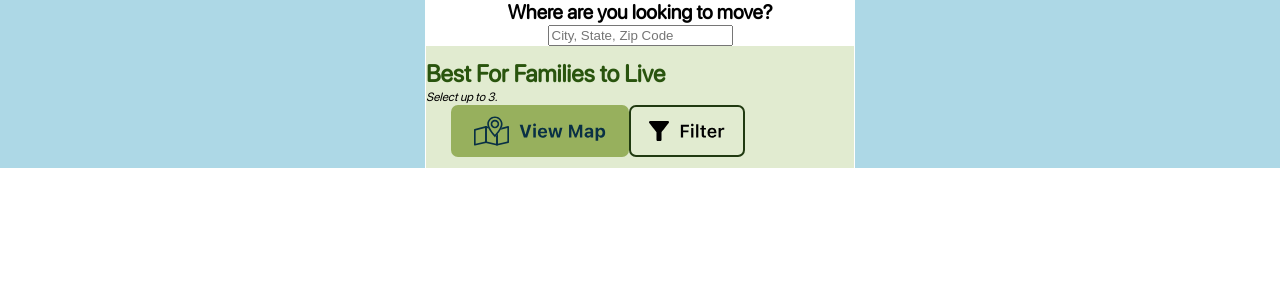
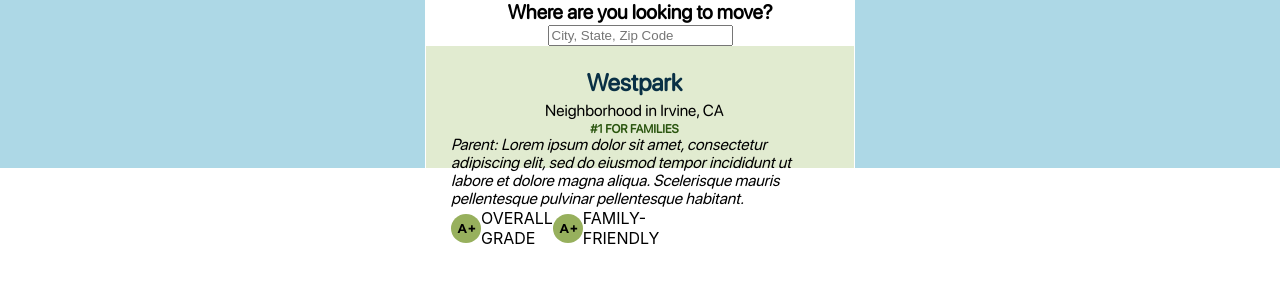
Before and after one commit to btrinh426/HomefulFrontEnd, a React (Create React App) app: page /bestforfamily in a window 1280 px wide. Shown: the top 300 px of the page. Built offline with nearby package versions, Linux system fonts and the light colour scheme.

Commit message:
almost finished with location card

```diff
--- /dev/null
+++ b/src/api/axios.js
@@ -0,0 +1,5 @@
+import axios from "axios";
+
+export default axios.create({
+  baseURL: "https://localhost:7108",
+});
--- a/src/components/LocationCard.js
+++ b/src/components/LocationCard.js
@@ -1,12 +1,42 @@
 import React from "react";
+import gradeImg from "../images/icons/gradeImg.svg";
 import styles from "../sass/locationcard.module.scss";
 
 const LocationCard = () => {
-    return (
-        <div className={styles.locationCard}>
-            <div></div>
+  return (
+    <div className={styles.locationCard}>
+      <div className={styles.titleContainer}>
+        <div className={styles.bigFont}>Westpark</div>
+        <div className={styles.medFont}>Neighborhood in Irvine, CA</div>
+        <div className={styles.greenFont}>#1 FOR FAMILIES</div>
+      </div>
+      <div className={styles.contentContainer}>
+        <div className={styles.content}>
+          <span>Parent:</span> Lorem ipsum dolor sit amet, consectetur
+          adipiscing elit, sed do eiusmod tempor incididunt ut labore et dolore
+          magna aliqua. Scelerisque mauris pellentesque pulvinar pellentesque
+          habitant.
         </div>
-    )
+        <div className={styles.gradeContainer}>
+          <div className={styles.gradeContent}>
+            <img src={gradeImg} alt="grade" />
+            <div>
+              OVERALL <br />
+              GRADE
+            </div>
+          </div>
+          <div className={styles.gradeContent}>
+            <img src={gradeImg} alt="grade" />
+            <div>
+              FAMILY-
+              <br />
+              FRIENDLY
+            </div>
+          </div>
+        </div>
+      </div>
+    </div>
+  );
 };
 
 export default LocationCard;
--- a/src/sass/locationcard.module.scss
+++ b/src/sass/locationcard.module.scss
@@ -1,14 +1,70 @@
 .locationCard {
+    display: flex;
+    flex-direction: column;
+    justify-content: center;
+    align-items: center;
+    width: 367px;
+    height: 288px;
+    padding: 25px;
+}
+
+.titleContainer {
     display: flex;
     flex-direction: column;
     justify-content: center;
     align-items: center;
 }
 
-.title {
+.contentContainer {
     display: flex;
     flex-direction: column;
     justify-content: center;
+    align-items: flex-start;
+}
+
+.gradeContainer {
+    display: flex;
+    flex-direction: row;
+    justify-content: flex-start;
     align-items: center;
+}
 
+.gradeContent {
+    display: flex;
+    flex-direction: row;
+    justify-content: flex-start;
+    align-items: center;
 }
+
+.bigFont {
+    font-family: "SF-Pro-Rounded";
+    color: #093045;
+    font-size: 24px;
+    font-weight: 700;
+    line-height: 34px;
+}
+
+.medFont {
+    font-family: "SF-Pro-Rounded";
+    color: #000000;
+    font-size: 16px;
+    line-height: 22px;
+    font-weight: 500;
+}
+
+.greenFont {
+    font-family: "SF-Pro-Rounded";
+    color: #29540E;
+    font-size: 12px;
+    line-height: 14px;
+    font-weight: 700;
+}
+
+.content {
+    font-family: "SF-Pro-Rounded";
+    color: #000000;
+    font-style: italic;
+    font-size: 16px;
+    line-height: 18px;
+    font-weight: 400;
+}
```
Also changed, not shown: src/pages/BestForFamily.js (+5 -2 lines), src/images/icons/gradeImg.svg (added).
